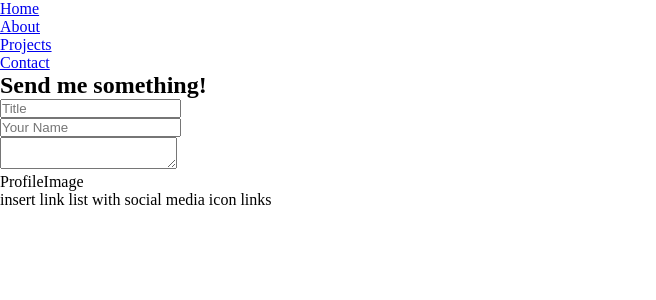
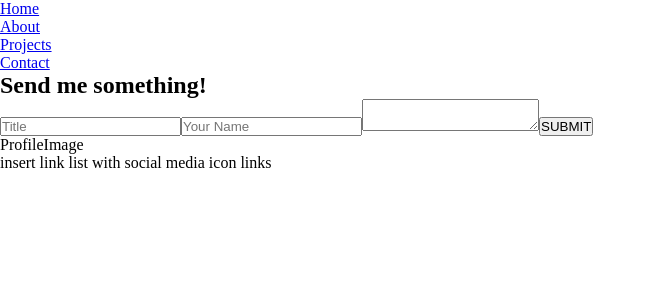
Before and after one commit to Ellesair/portfolio, a Next.js app: page /contact in a window 1280 px wide. Shown: the top 300 px of the page, without its empty margins (0-656 px from the left). Built offline with nearby package versions, Linux system fonts and the light colour scheme.

Commit message:
App(contact): Added submit button, removed break tags, added label tags for readability/accessibility

```diff
--- a/pages/contact.jsx
+++ b/pages/contact.jsx
@@ -1,18 +1,23 @@
-import React from 'react'
+import React from "react";
 
 function contact() {
   return (
     <>
       <h2>Send me something!</h2>
       <form>
+        <label>
           <input type="text" placeholder="Title"></input>
-      <br />
+        </label>
+        <label>
           <input type="text" placeholder="Your Name"></input>
-      <br />
+        </label>
+        <label>
           <textarea></textarea>
+        </label>
+        <button type="submit">SUBMIT</button>
       </form>
     </>
-  )
+  );
 }
 
-export default contact
+export default contact;
```
Lines whose indentation alone changed are shown as unchanged.
